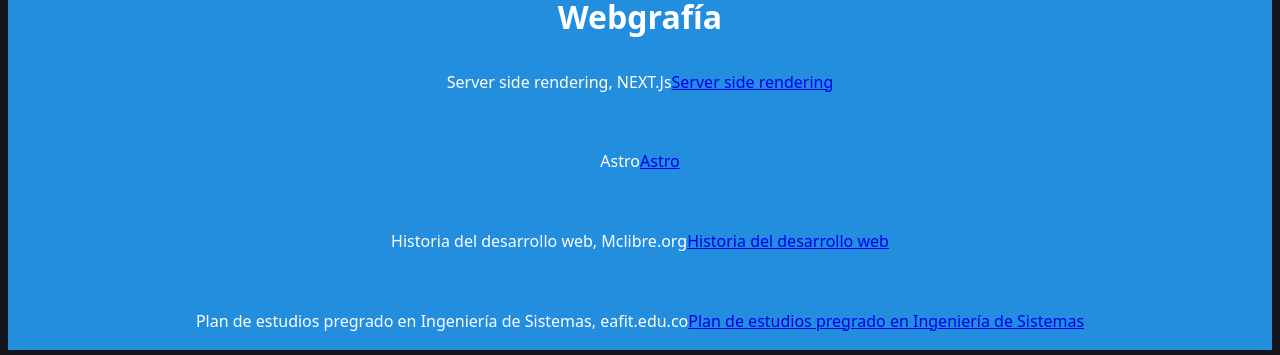
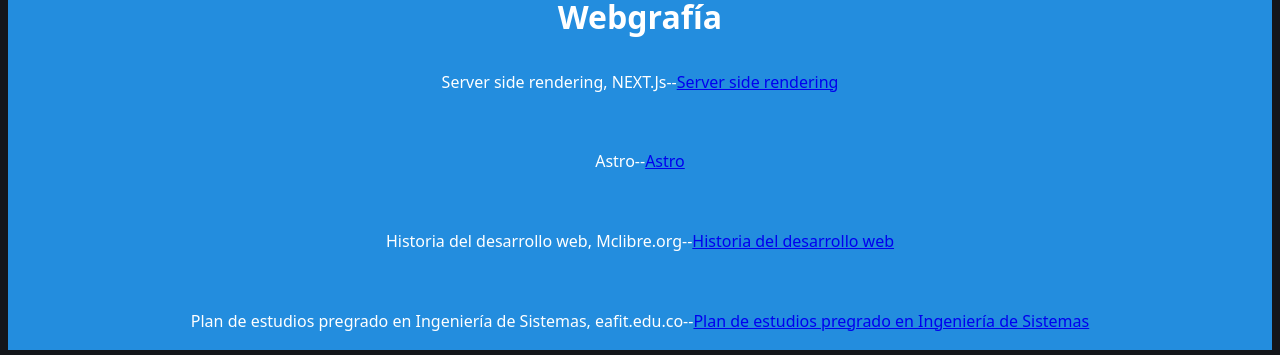
Before and after one commit to jayounghoyos/seminario_2023_expo, an Astro site: page / in a window 1280 px wide. Shown: the part 8148-8503 px from the top of the page. Built offline with nearby package versions, Linux system fonts and the light colour scheme; Astro itself is replaced by a stand-in of ours.

Commit message:
space-links

```diff
--- a/src/pages/index.astro
+++ b/src/pages/index.astro
@@ -282,7 +282,7 @@
     <section class="webgrafia-section">
       <h2>Webgrafía</h2>
       <p>
-        Server side rendering, NEXT.Js
+        Server side rendering, NEXT.Js--
         <a
           href="https://nextjs.org/docs/pages/building-your-application/rendering/server-side-rendering"
           >Server side rendering</a
@@ -290,12 +290,12 @@
       </p>
       <br />
       <p>
-        Astro
+        Astro--
         <a href="https://astro.build/">Astro</a>
       </p>
       <br />
       <p>
-        Historia del desarrollo web, Mclibre.org
+        Historia del desarrollo web, Mclibre.org--
         <a
           href="https://www.mclibre.org/consultar/htmlcss/otros/historia-resumen.html"
           >Historia del desarrollo web</a
@@ -303,7 +303,8 @@
       </p>
       <br />
       <p>
-        Plan de estudios pregrado en Ingeniería de Sistemas, eafit.edu.co
+        Plan de estudios pregrado en Ingeniería de Sistemas, eafit.edu.co--
+
         <a
           href="https://www.eafit.edu.co/programas-academicos/pregrados/ingenieria-sistemas/plan-estudios/Paginas/inicio.aspx"
         >
```
